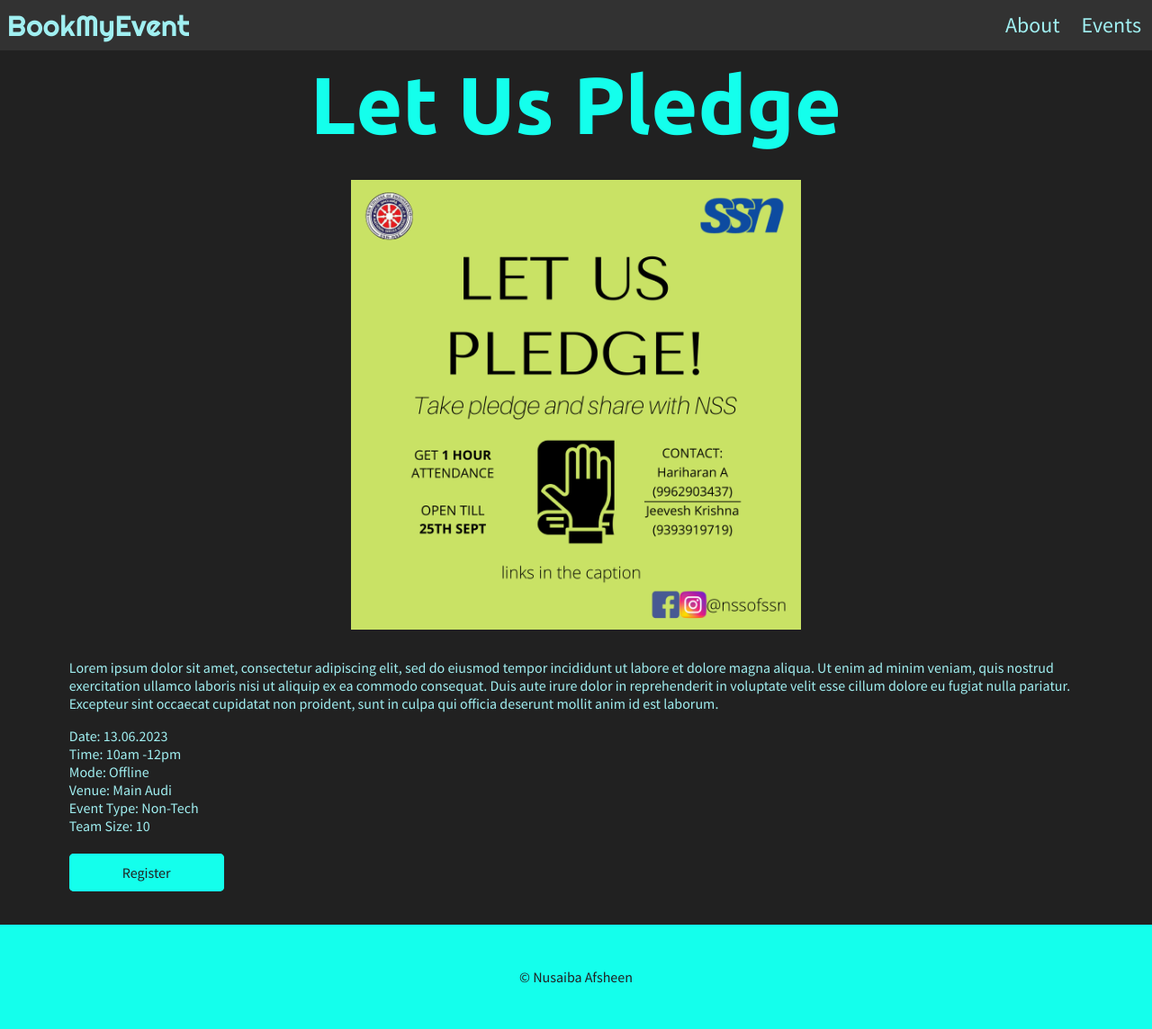
After one commit to nusaiba-afsheen/BookMyEvent, a PHP site: page /templates/event-page.html in a window 1280 px wide. The commit adds this page. Shown: the whole page at 90% size. Run offline with PHP 8.4, Linux system fonts and the light colour scheme.

Commit message:
specific event details page added

```diff
--- a/static/styles/styles.css
+++ b/static/styles/styles.css
@@ -12,12 +12,14 @@ header {
   color: #0D7377;
   position: fixed;
   width: 100%;
+  margin-inline: 0;
   padding: 0.5rem;
 }
 header a {
   display: inline;
   float: right;
   background-color: #323232;
+  text-decoration: none;
   margin: 0.25rem;
   padding-right: 1rem;
   font-size: min(5vw, 1.5rem);
@@ -29,16 +31,43 @@ header .logo {
   background-color: #323232;
 }
 
+footer {
+  background-color: #14FFEC;
+  color: #212121;
+  margin-top: 3rem;
+  padding: 3rem;
+  text-align: center;
+}
+
+.body-style {
+  margin-inline: max(0.5rem, 6vw);
+}
+
 .padding-btw-header-body {
   padding-top: 4rem;
 }
 
-.heading {
+h1 {
   color: #14FFEC;
   font-family: "Ubuntu", sans-serif;
   text-align: center;
   font-size: max(7vw, 3rem);
   margin-bottom: 1rem;
+}
+
+.primary-btn {
+  background-color: #14FFEC;
+  color: #212121;
+  text-align: center;
+  font-size: 1rem;
+  padding: 0.5rem 3.5rem;
+  border-style: solid;
+  border-color: #14FFEC;
+  border-radius: 5px;
+}
+.primary-btn:hover {
+  background-color: #323232;
+  color: #14FFEC;
 }
 
 .card {
@@ -81,25 +110,18 @@ header .logo {
   flex-wrap: wrap;
 }
 
-.primary-btn {
-  background-color: #14FFEC;
-  color: #212121;
-  text-align: center;
-  font-size: 1rem;
-  padding: 0.5rem 3.5rem;
-  border-style: solid;
-  border-color: #14FFEC;
-  border-radius: 5px;
-}
-.primary-btn:hover {
+.forward_icon {
   background-color: #323232;
-  color: #14FFEC;
 }
 
-footer {
-  background-color: #14FFEC;
-  color: #212121;
-  margin-top: 3rem;
-  padding: 3rem;
-  text-align: center;
+.evt-page-img {
+  width: min(90%, 500px);
+  display: block;
+  margin-inline: auto;
+  padding: 1rem 0 2rem;
+}
+
+.evt-specs {
+  list-style: none;
+  padding: 1rem 0 2rem;
 }/*# sourceMappingURL=styles.css.map */
--- a/static/styles/styles.scss
+++ b/static/styles/styles.scss
@@ -1,3 +1,4 @@
+// ----------------------------------------------------#generic--------------------------------------
 //colors
 $black:#212121;
 $brown: #323232;
@@ -5,6 +6,8 @@ $green: #0D7377;
 $green-light:#49B2B6;
 $green-very-light:#a0eff1;
 $teal: #14FFEC;
+
+//fonts
 $logo-font: 'Righteous', cursive;
 $heading-font: 'Ubuntu', sans-serif;
 $content-font: 'Source Sans Pro', sans-serif;
@@ -23,8 +26,10 @@ header{
 	display: block;
 	background-color: $brown;
 	color: $green;
+
 	position: fixed;
 	width:100%;
+	margin-inline: 0;
 	padding: 0.5rem;
 
 	a{
@@ -32,6 +37,7 @@ header{
 		float: right;
 
 		background-color: $brown;
+		text-decoration: none;
 		margin:0.25rem;
 		padding-right:1rem;
 		font-size: min(5vw,1.5rem);
@@ -47,11 +53,23 @@ header{
 	}
 }
 
+footer{
+	background-color: $teal;
+	color:$black;
+	margin-top: 3rem;
+	padding: 3rem;
+	text-align: center;
+}
+
+.body-style{
+	margin-inline: max(0.5rem,6vw);
+}
+
 .padding-btw-header-body{
 	padding-top: 4rem;
 }
 
-.heading{
+h1{
 	color: $teal;
 	font-family: $heading-font;
 	text-align: center;
@@ -59,6 +77,24 @@ header{
 	margin-bottom: 1rem;
 }
 
+.primary-btn {
+	background-color: $teal;
+	color: $black;
+	text-align: center;
+	font-size: 1rem;
+	padding: 0.5rem 3.5rem;
+	border-style: solid;
+	border-color:$teal;
+	border-radius: 5px;
+
+	&:hover{
+		background-color: $brown;
+		color: $teal;
+	}
+}
+
+
+// -----------------------------------------------------------#home-page------------------------------------------------------
 .card{
 	background-color: $brown;
 	border-style:solid;
@@ -108,35 +144,22 @@ header{
 	flex-wrap: wrap;
 }
 
-// .material-symbols-outlined {
-// 	font-variation-settings:
-// 	'FILL' 0,
-// 	'wght' 400,
-// 	'GRAD' 0,
-// 	'opsz' 48;
-// 	background-color: $teal;
-//   }
 
-.primary-btn {
-	background-color: $teal;
-	color: $black;
-	text-align: center;
-	font-size: 1rem;
-	padding: 0.5rem 3.5rem;
-	border-style: solid;
-	border-color:$teal;
-	border-radius: 5px;
-
-	&:hover{
-		background-color: $brown;
-		color: $teal;
-	}
+.forward_icon{
+  background-color: $brown;
 }
 
-footer{
-	background-color: $teal;
-	color:$black;
-	margin-top: 3rem;
-	padding: 3rem;
-	text-align: center;
+
+// --------------------------------------------------------#event-page-----------------------------------
+
+.evt-page-img{
+	width:min(90%,500px);
+	display: block;
+	margin-inline: auto;
+	padding: 1rem 0 2rem;
 }
+
+.evt-specs{
+	list-style: none;
+	padding: 1rem 0 2rem;
+}
--- /dev/null
+++ b/templates/event-page.html
@@ -0,0 +1,51 @@
+<!DOCTYPE html>
+<html lang="en">
+<head>
+    <meta charset="UTF-8">
+    <meta http-equiv="X-UA-Compatible" content="IE=edge">
+    <meta name="viewport" content="width=device-width, initial-scale=1.0">
+    <title>BookMyEvent</title>
+    <link rel="preconnect" href="https://fonts.googleapis.com">
+    <link rel="preconnect" href="https://fonts.gstatic.com" crossorigin>
+    <link href="https://fonts.googleapis.com/css2?family=Righteous&family=Ubuntu:wght@300;400;700&display=swap&family=Source+Sans+Pro:ital,wght@0,200;0,400;0,700;1,700&display=swap" rel="stylesheet">
+    <link href="https://fonts.googleapis.com/css?family=Material+Icons|Material+Icons+Outlined|Material+Icons+Two+Tone|Material+Icons+Round|Material+Icons+Sharp" rel="stylesheet">
+    <link rel="stylesheet" href="../static/styles/styles.css">
+</head>
+<header>
+        <p class="logo">BookMyEvent</p>
+        <a href="">Events</a>
+        <a href="">About</a>
+
+</header>
+<body>
+
+    <div class="padding-btw-header-body"></div>
+
+    <div class="body-style">
+
+        <h1>Let Us Pledge</h1>
+
+        <img class="evt-page-img" src="../static/assests/placeholder-poster.png" alt="">
+
+        <p> Lorem ipsum dolor sit amet, consectetur adipiscing elit, sed do eiusmod tempor incididunt ut labore et dolore magna aliqua. Ut enim ad minim veniam, quis nostrud exercitation ullamco laboris nisi ut aliquip ex ea commodo consequat. Duis aute irure dolor in reprehenderit in voluptate velit esse cillum dolore eu fugiat nulla pariatur. Excepteur sint occaecat cupidatat non proident, sunt in culpa qui officia deserunt mollit anim id est laborum.</p>
+
+        <ul class="evt-specs">
+            <li>Date: 13.06.2023</li>
+            <li>Time: 10am -12pm</li>
+            <li>Mode: Offline</li>
+            <li>Venue: Main Audi</li>
+            <li>Event Type: Non-Tech</li>
+            <li>Team Size: 10</li>
+        </ul>
+
+        <a href="register-page.html" class="primary-btn" style="text-decoration: none;">Register</a>
+
+
+
+
+</div>
+</body>
+<footer>
+    &copy Nusaiba Afsheen
+</footer>
+</html>
```
Also changed, not shown: templates/home-page.html (+10 -7 lines), templates/register-page.html (added, +51 -0 lines), 1 other file.
